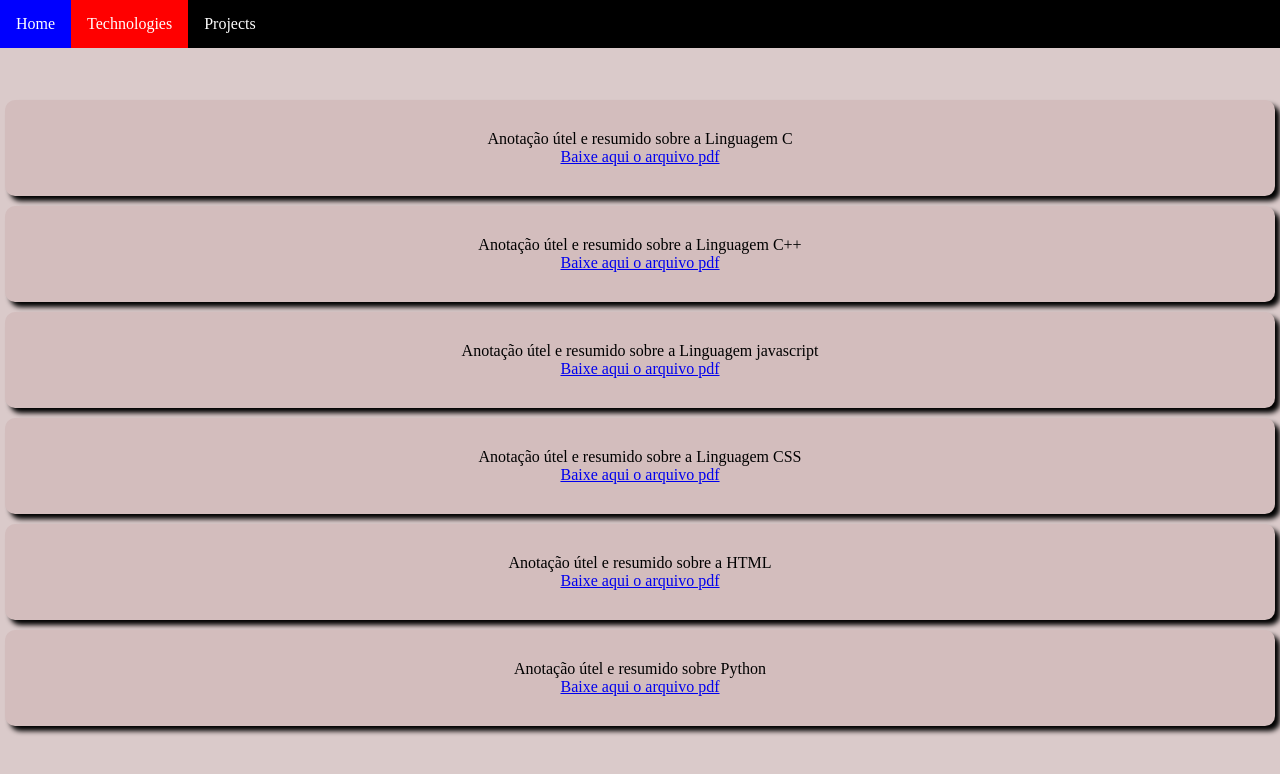
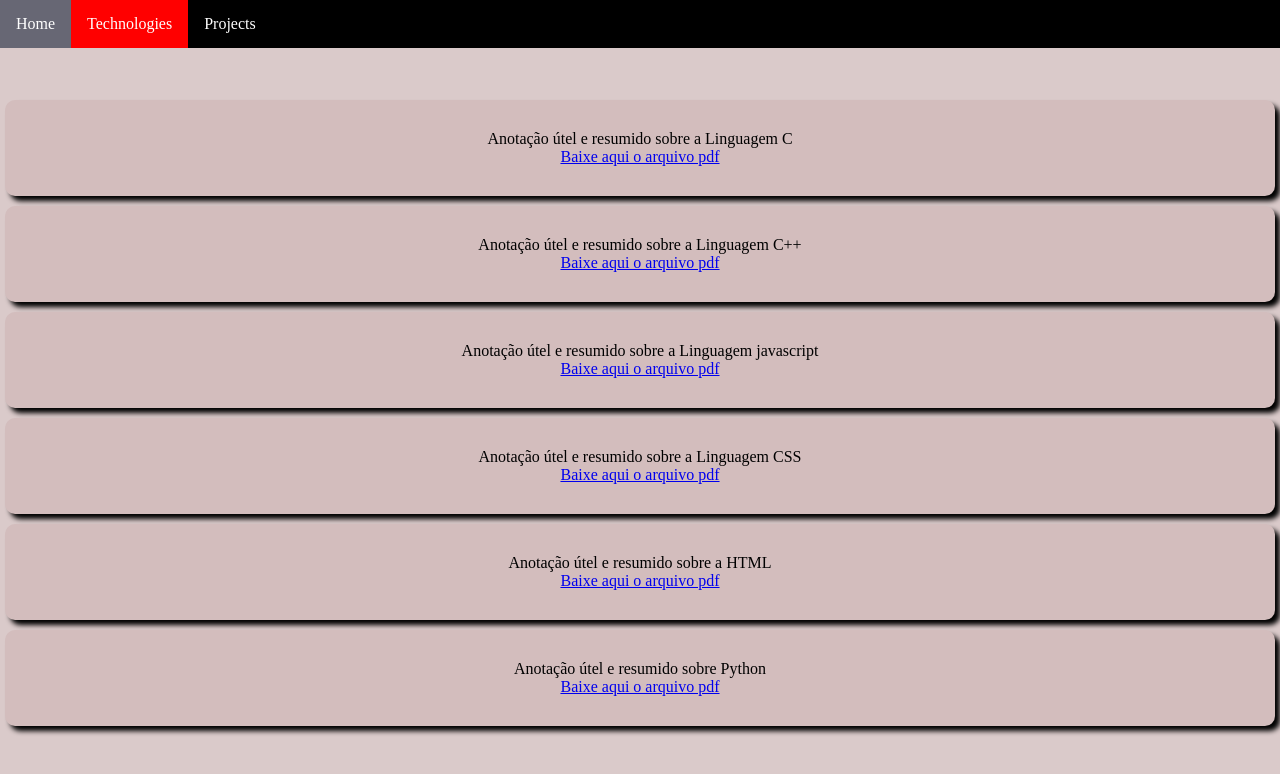
Before and after one commit to DomingosMoreno/ProgArt.io, a plain HTML site: page tecnologias.html in a window 1280 px wide. Drawn offline with Linux system fonts and the light colour scheme.

Commit message:
Corrigido bug com o a:hover no css

```diff
--- a/css/tecnologias.css
+++ b/css/tecnologias.css
@@ -26,7 +26,7 @@ li a{
     color: white;
 }
 li a:hover{
-    background-color: blue;
+    background-color: rgb(103, 103, 116);
 }
 
 /*parte depois da barra de nav*/
```
